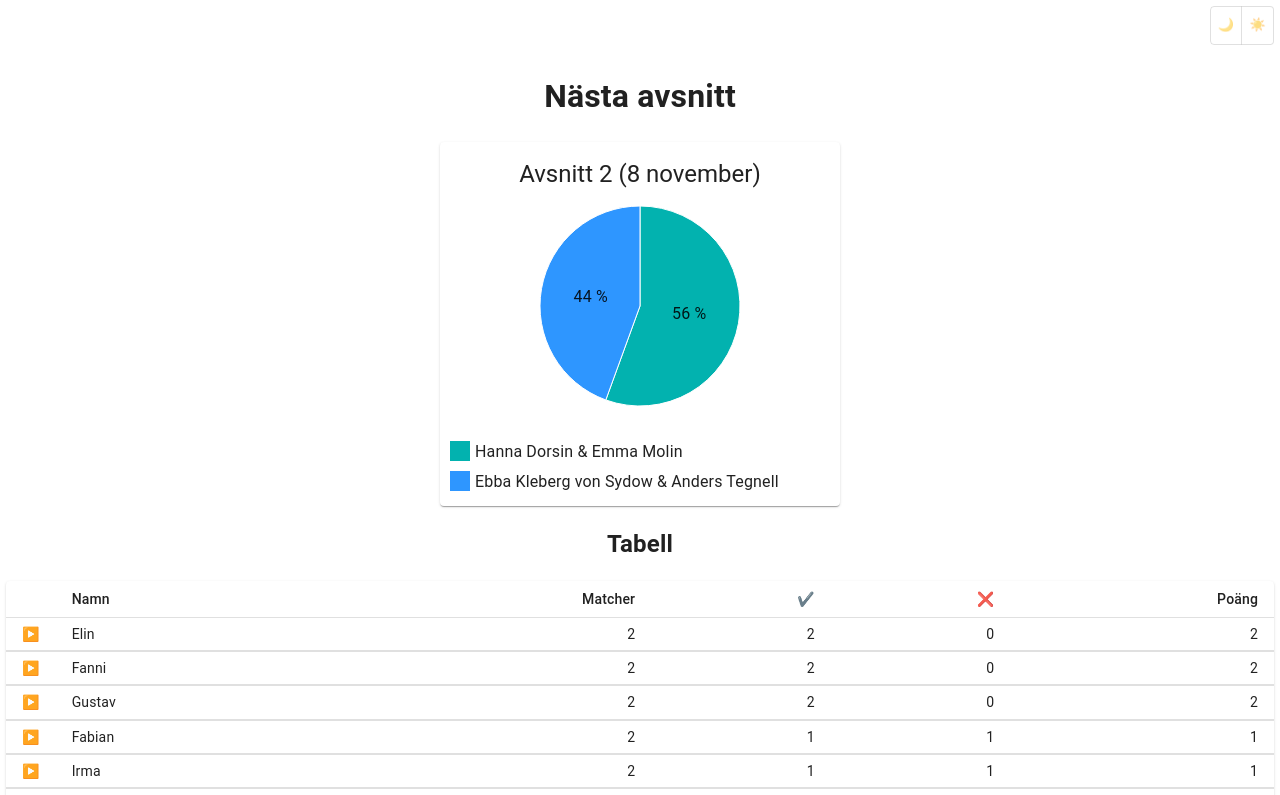
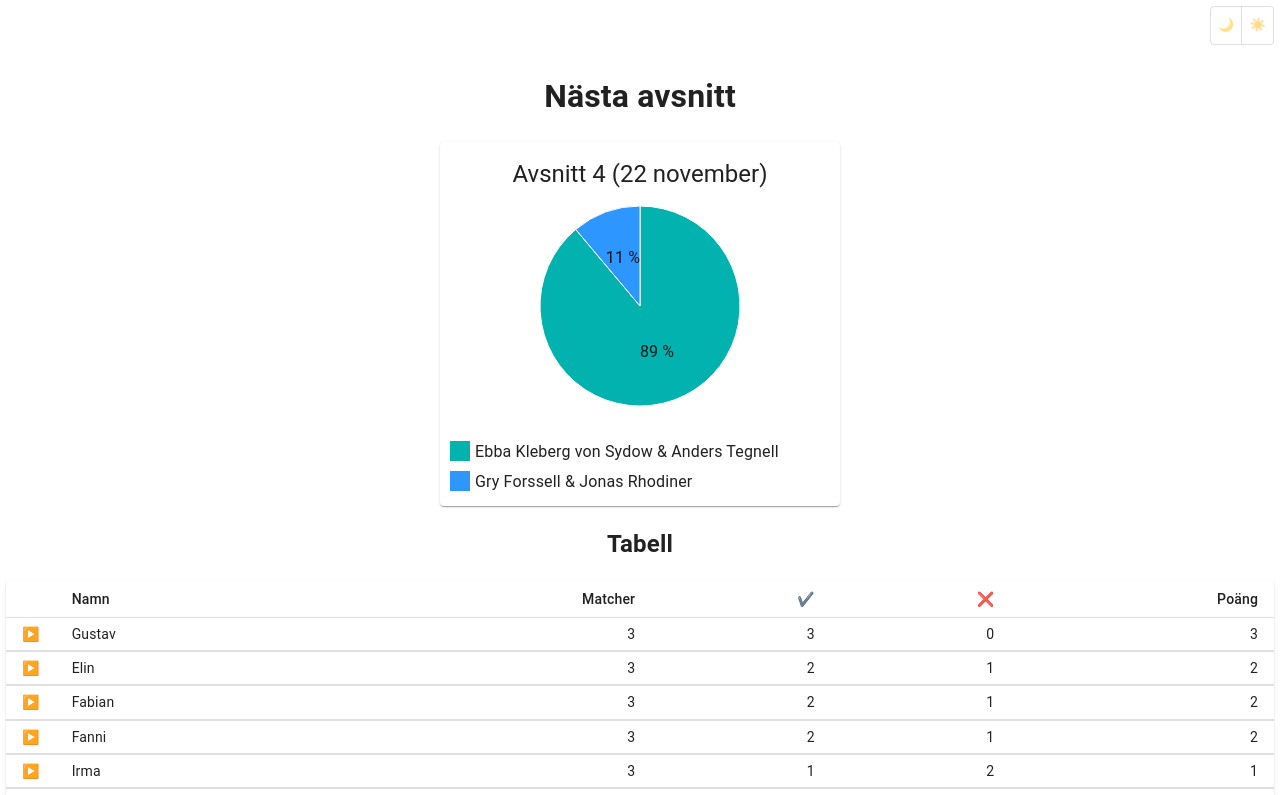
Before and after one commit to g-lowen/spela-pa-sparet, a React (Create React App) app: page / in a window 1280 px wide. Shown: the top 795 px of the page. Built offline with nearby package versions, Linux system fonts and the light colour scheme.

Commit message:
update result

```diff
--- a/src/App.tsx
+++ b/src/App.tsx
@@ -6,20 +6,24 @@ import { Header } from "./components/Header";
 import { MATCHES } from "./constants/constants";
 
 function App() {
-  const latestMatch = MATCHES.filter((match) => match.winner !== null).at(-1);
+  const upcomingMatch = MATCHES.find((match) => match.winner === null);
 
   return (
     <>
       <Header />
       <center>
         <Box sx={{ padding: "6px" }}>
-          <h1>Nästa avsnitt</h1>
-          <Box sx={{ display: "flex", justifyContent: "center" }}>
-            <ChartCard
-              match={latestMatch}
-              matchIndex={latestMatch && MATCHES.indexOf(latestMatch)}
-            />
-          </Box>
+          {upcomingMatch ? (
+            <>
+              <h1>Nästa avsnitt</h1>
+              <Box sx={{ display: "flex", justifyContent: "center" }}>
+                <ChartCard
+                  match={upcomingMatch}
+                  matchIndex={upcomingMatch && MATCHES.indexOf(upcomingMatch)}
+                />
+              </Box>
+            </>
+          ) : null}
           <h2>Tabell</h2>
           <DataTable />
           <h2>Alla avsnitt</h2>
--- a/src/constants/constants.ts
+++ b/src/constants/constants.ts
@@ -23,7 +23,7 @@ export const MATCHES: Match[] = [
     date: "15 november",
     matchType: "group",
     teams: ["Gry Forssell & Jonas Rhodiner", "Hanna Dorsin & Emma Molin"],
-    winner: null
+    winner: "Gry Forssell & Jonas Rhodiner"
   },
   {
     date: "22 november",
```
